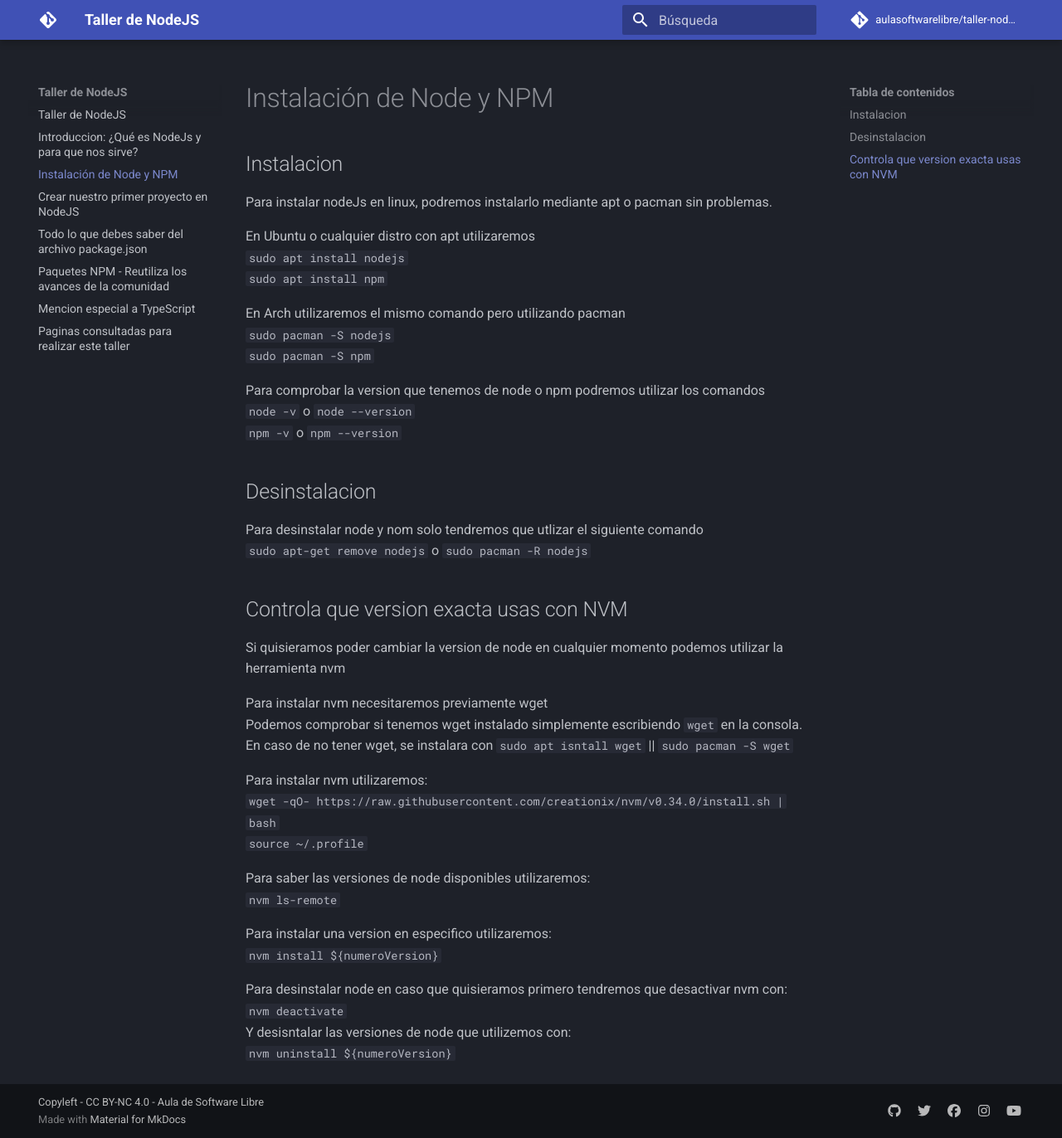
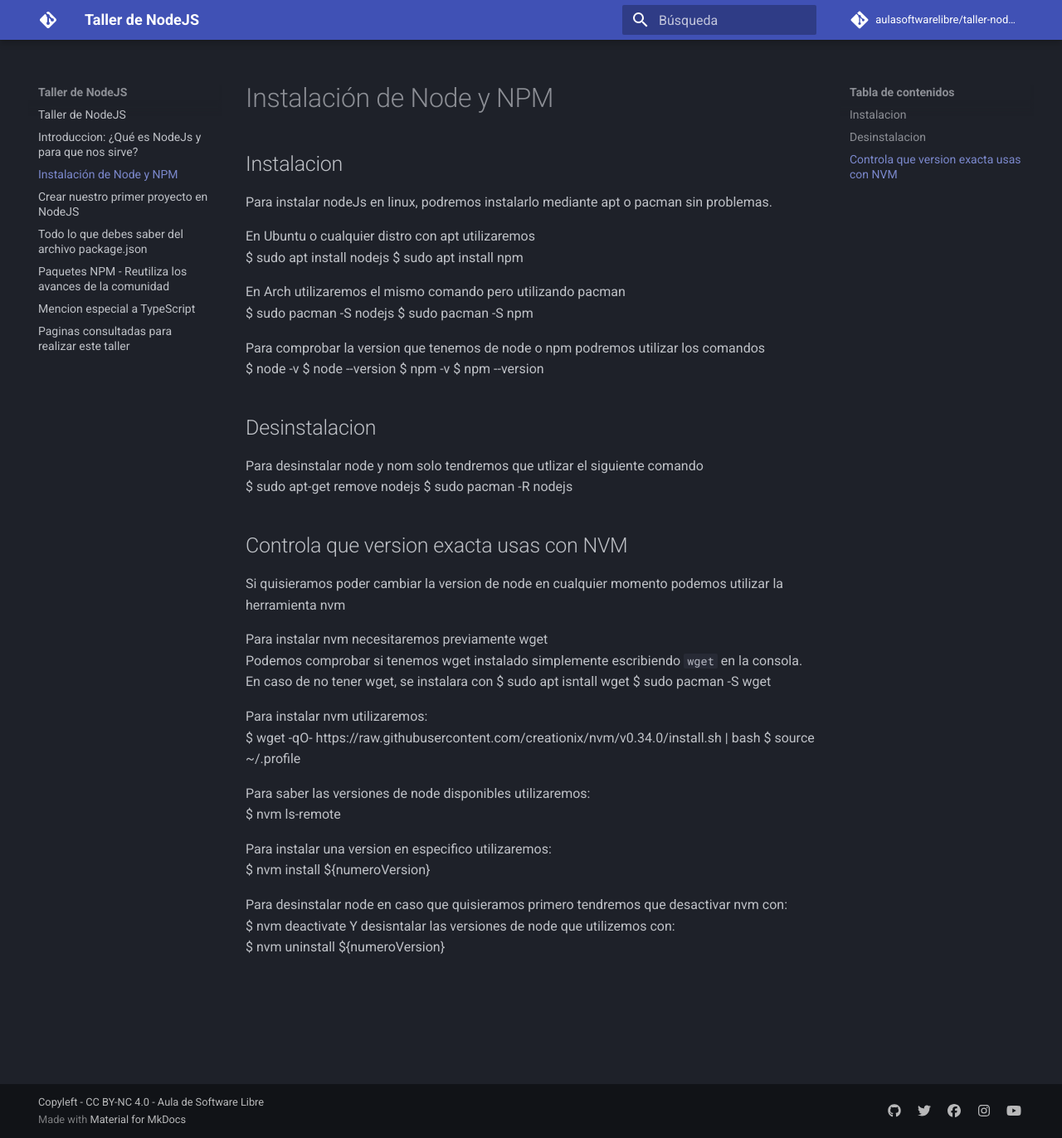
Before and after one commit to aulasoftwarelibre/taller-nodeJs, an MkDocs documentation site: the page built from docs/instalacion.md, in a window 1280 px wide and 1372 px high. Shown: the whole window at 83% size. Built offline with MkDocs 1.6.1 and Material for MkDocs 9.7.7, drawn with Linux system fonts in a browser that asks for light colours; comment, search, counter and statistics services are not loaded.

Commit message:
chore: working...

```diff
--- a/docs/instalacion.md
+++ b/docs/instalacion.md
@@ -5,21 +5,24 @@
 Para instalar nodeJs en linux, podremos instalarlo mediante apt o pacman sin problemas.
 
 En Ubuntu o cualquier distro con apt utilizaremos</br>
-`sudo apt install nodejs`</br>
-`sudo apt install npm`
+    $ sudo apt install nodejs
+    $ sudo apt install npm
 
 En Arch utilizaremos el mismo comando pero utilizando pacman</br>
-`sudo pacman -S nodejs`</br>
-`sudo pacman -S npm`
+    $ sudo pacman -S nodejs
+    $ sudo pacman -S npm
 
 Para comprobar la version que tenemos de node o npm podremos utilizar los comandos</br>
-`node -v` o `node --version`</br>
-`npm -v` o `npm --version`
+    $ node -v
+    $ node --version
+    $ npm -v
+    $ npm --version
 
 ## Desinstalacion
 
 Para desinstalar node y nom solo tendremos que utlizar el siguiente comando </br>
-`sudo apt-get remove nodejs` o  `sudo pacman -R nodejs`</br>
+    $ sudo apt-get remove nodejs
+    $ sudo pacman -R nodejs
 
 ## Controla que version exacta usas con NVM
 
@@ -27,19 +30,21 @@
 
 Para instalar nvm necesitaremos previamente wget</br>
 Podemos comprobar si tenemos wget instalado simplemente escribiendo `wget` en la consola.</br>
-En caso de no tener wget, se instalara con `sudo apt isntall wget` || `sudo pacman -S wget`
+En caso de no tener wget, se instalara con
+    $ sudo apt isntall wget
+    $ sudo pacman -S wget
 
 Para instalar nvm utilizaremos:</br>
-`wget -qO- https://raw.githubusercontent.com/creationix/nvm/v0.34.0/install.sh | bash`</br>
-`source ~/.profile`
+    $ wget -qO- https://raw.githubusercontent.com/creationix/nvm/v0.34.0/install.sh | bash
+    $ source ~/.profile
 
 Para saber las versiones de node disponibles utilizaremos:</br>
-`nvm ls-remote`
+    $ nvm ls-remote
 
 Para instalar una version en especifico utilizaremos:</br>
-`nvm install ${numeroVersion}`
+    $ nvm install ${numeroVersion}
 
 Para desinstalar node en caso que quisieramos primero tendremos que desactivar nvm con:</br>
-`nvm deactivate`</br>
+    $ nvm deactivate
 Y desisntalar las versiones de node que utilizemos con:</br>
-`nvm uninstall ${numeroVersion}`
+    $ nvm uninstall ${numeroVersion}
```
Also changed, not shown: docs/crearProyecto.md (+2 -2 lines), docs/packageJson.md (+5 -2 lines), docs/paquetesNPM.md (+2 -2 lines), docs/typescript.md (+31 -0 lines).
